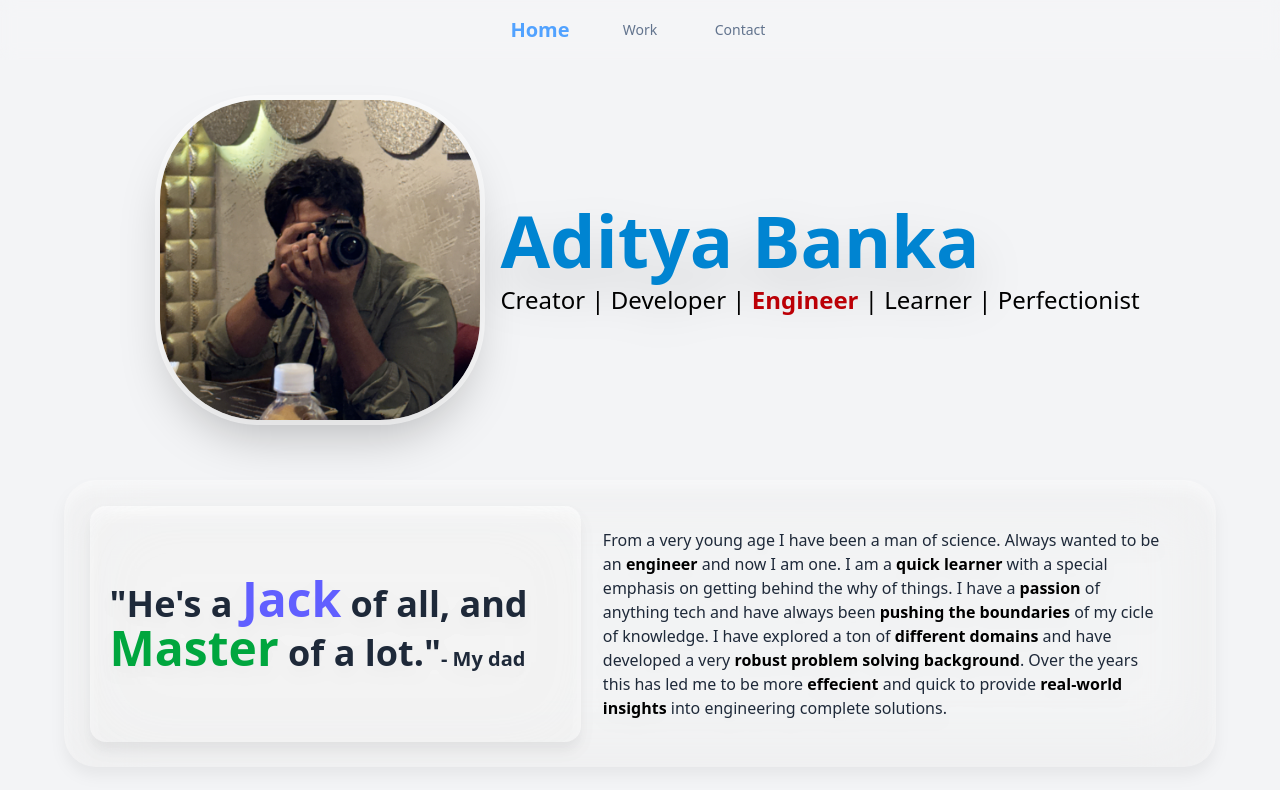
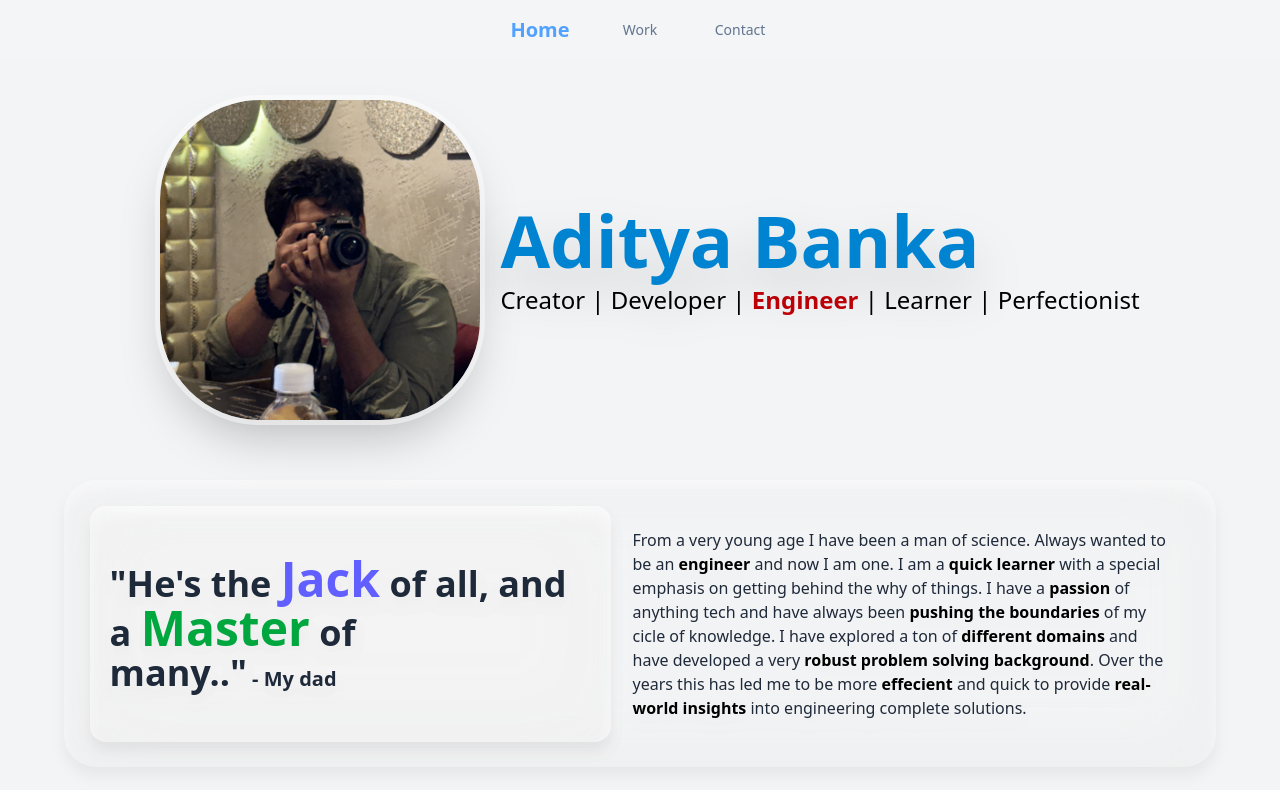
Before and after one commit to adityaBanka/adityabanka.github.io, a React (Vite) app: page /home in a window 1280 px wide. Shown: the top 790 px of the page. Built offline with nearby package versions, Linux system fonts and the light colour scheme.

Commit message:
improved the quote

```diff
--- a/src/Pages/Home.jsx
+++ b/src/Pages/Home.jsx
@@ -19,7 +19,7 @@ function HomePage() {
       <div className="flex flex-col lg:flex-row bg-white/50 backdrop-blur-2xl rounded-2xl lg:rounded-4xl mx-[5%] drop-shadow-xl p-[2%] animate-fade-in-up ">
 
         <div className="p-5 bg-white/50 backdrop-blur-2xl rounded-xl lg:rounded-2xl drop-shadow-xl flex justify-center items-center">
-          <span className="text-4xl font-semibold text-gray-800">"He's a <span className="text-indigo-500 text-5xl">Jack</span> of all, and <span className="text-green-600 text-5xl">Master</span> of a lot."<span className="text-xl text-nowrap">- My dad</span> </span>
+          <span className="text-4xl font-semibold text-gray-800">"He's the <span className="text-indigo-500 text-5xl">Jack</span> of all, and a <span className="text-green-600 text-5xl">Master</span> of many.."<span className="text-xl text-nowrap"> - My dad</span> </span>
         </div>
 
         <div className="flex justify-center items-center p-[2%] w-full text-gray-800">
```
